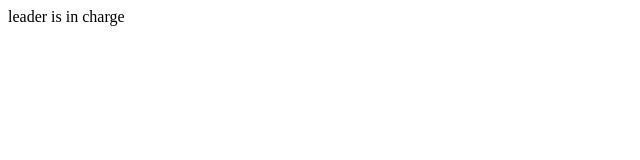
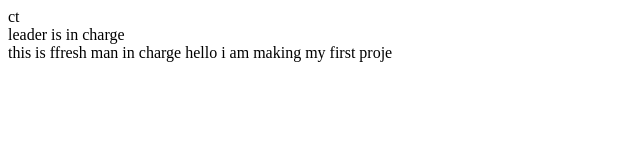
Before and after one commit to realmarcustak/companyProject, a plain HTML site: page index.html in a window 1280 px wide. Shown: the whole page, without its empty margins (0-640 px from the left). Drawn offline with Linux system fonts and the light colour scheme.

Commit message:
freshman first commit

```diff
--- a/index.html
+++ b/index.html
@@ -7,9 +7,13 @@
     <title>Document</title>
   </head>
 
-  <body>
+  <body>ct
     <nav>leader is in charge</nav>
-    <main></main>
+    <main>
+      this is ffresh man in charge
+      hello
+      i am making my first proje
+    </main>
     <footer></footer>
   </body>
 </html>
```
